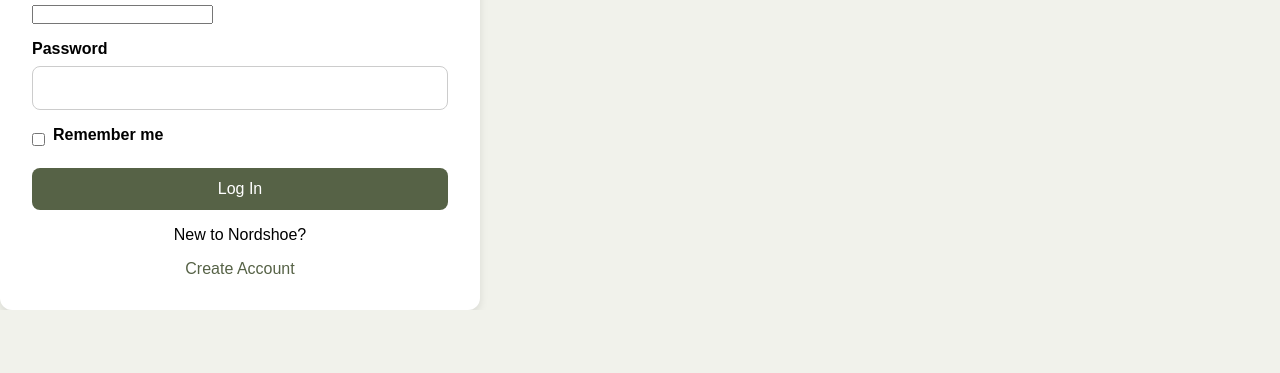
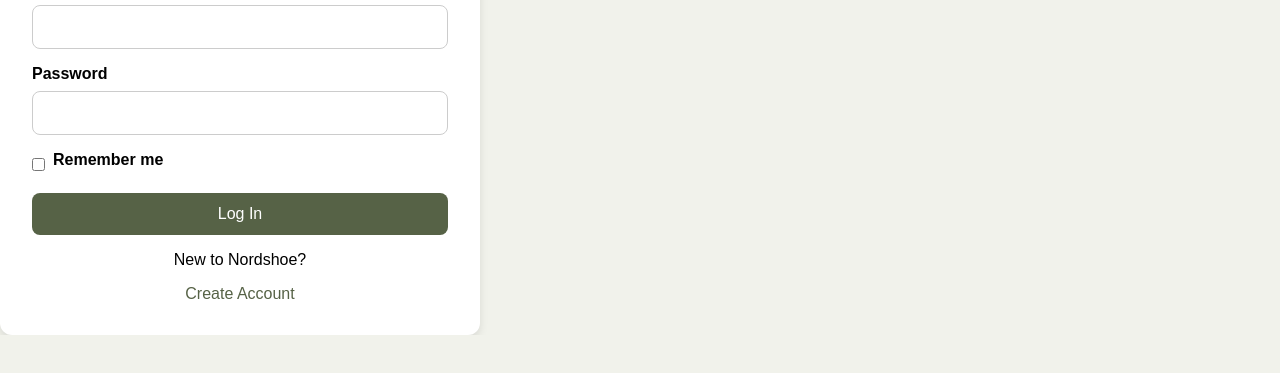
Before and after one commit to front-end-fundamentals-2025/fef-project-group-32, a plain HTML site: page login.html in a window 1280 px wide. Shown: the part 195-568 px from the top of the page. Drawn offline with Linux system fonts and the light colour scheme.

Commit message:
neyy
nytt

```diff
--- a/css/main.css
+++ b/css/main.css
@@ -220,6 +220,7 @@
   font-weight: bold;
 }
 
+input[type="emails"],
 input[type="password"],
 input[type="tel"] {
   width: 100%;
--- a/login.html
+++ b/login.html
@@ -31,7 +31,7 @@
             <h2>Log in</h2>
             <div class="form-group">
               <label for="email">Email</label>
-              <input type="email" id="email" name="email" required>
+              <input type="emails" id="email" name="email" required>
             </div>
             <div class="form-group">
               <label for="password">Password</label>
```
Also changed, not shown: createaccount.html (+1 -1 lines).
